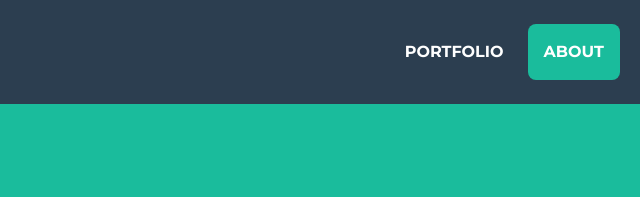
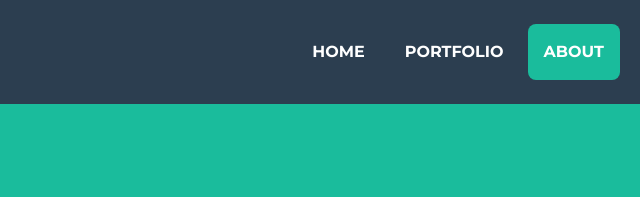
Before and after one commit to micposso/git-basics-course, a plain HTML site: page index.html in a window 1280 px wide. Shown: the top 197 px of the page, 442-1082 px from the left. Drawn offline with nearby package versions, Linux system fonts and the light colour scheme.

Commit message:
added new menu item

```diff
--- a/index.html
+++ b/index.html
@@ -27,6 +27,7 @@
                 </button>
                 <div class="collapse navbar-collapse" id="navbarResponsive">
                     <ul class="navbar-nav ml-auto">
+                        <li class="nav-item mx-0 mx-lg-1"><a class="nav-link py-3 px-0 px-lg-3 rounded js-scroll-trigger" href="#home">Home</a></li>
                         <li class="nav-item mx-0 mx-lg-1"><a class="nav-link py-3 px-0 px-lg-3 rounded js-scroll-trigger" href="#portfolio">Portfolio</a></li>
                         <li class="nav-item mx-0 mx-lg-1"><a class="nav-link py-3 px-0 px-lg-3 rounded js-scroll-trigger" href="#about">About</a></li>
                         <li class="nav-item mx-0 mx-lg-1"><a class="nav-link py-3 px-0 px-lg-3 rounded js-scroll-trigger" href="#contact">Contact</a></li>
```
